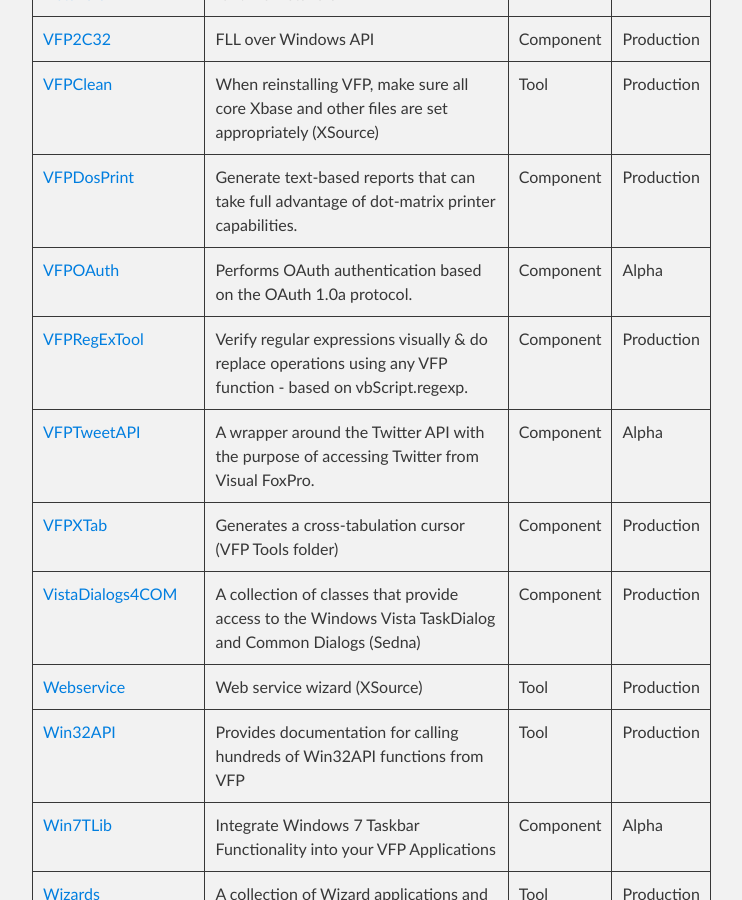
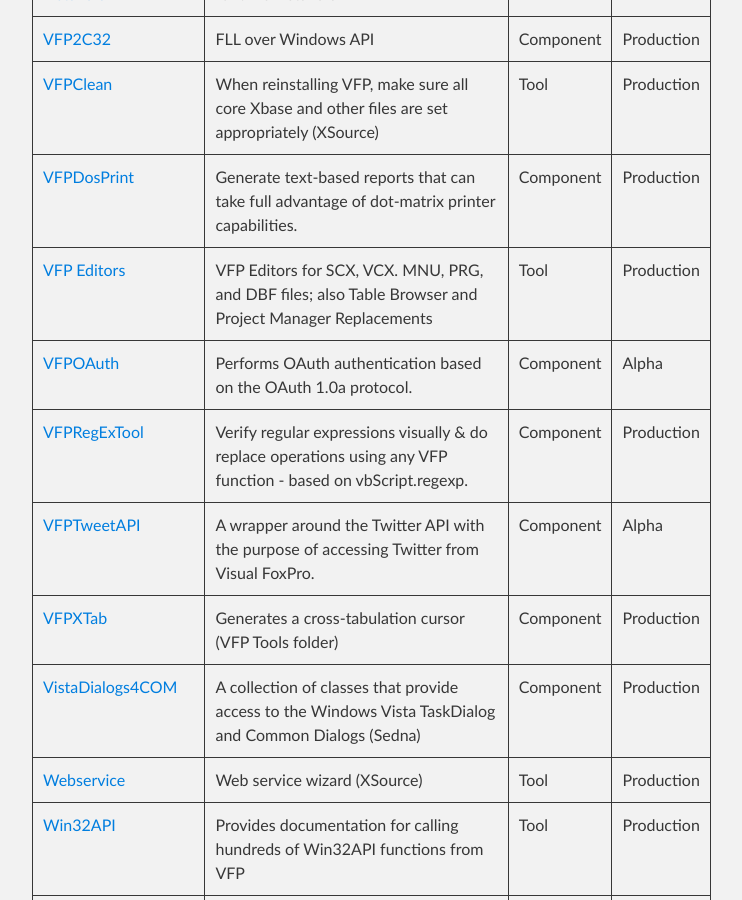
Before and after one commit to VFPX/VFPX.github.io, a Jekyll site: the page built from projects.md, in a window 1280 px wide and 900 px high, scrolled down 9342 px. Shown: the whole window, without its empty margins (288-1030 px from the left). Built offline with Jekyll 4.4.1, drawn with Linux system fonts in a browser that asks for light colours; our own code applies the rules of GitHub Pages for plain Markdown files.

Commit message:
Added VFPX Editors

```diff
--- a/_data/projects.json
+++ b/_data/projects.json
@@ -805,6 +805,13 @@
     "category": "Component"
   },
   {
+    "project": "VFP Editors",
+    "url": "https://github.com/ggreen86/VFP-Editors",
+    "description": "VFP Editors for SCX, VCX. MNU, PRG, and DBF files; also Table Browser and Project Manager Replacements",
+    "state": "Production",
+    "category": "Tool"
+  },
+  {
     "project": "VFPOAuth",
     "url": "http://github.com/VFPX/VFPOAuth",
     "description": "Performs OAuth authentication based on the OAuth 1.0a protocol.",
```
Also changed, not shown: _posts/2021-04-16-VFPEditors.markdown (added, +8 -0 lines).
